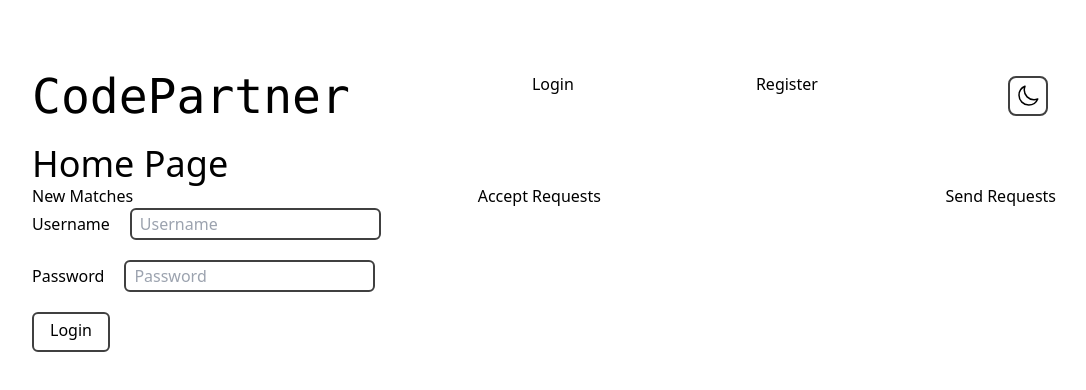
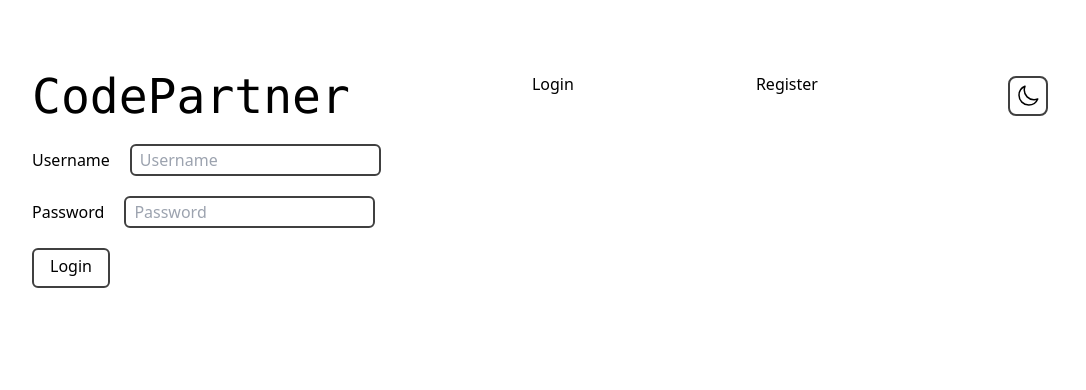
Before and after one commit to avnpl/qwerty, a React (Vite) app in the folder frontend/: page /login in a window 1280 px wide. Shown: the top 390 px of the page, without its empty margins (96-1182 px from the left). Built offline with nearby package versions, Linux system fonts and the light colour scheme.

Commit message:
🔒️ Core feature can only be accessed if logged in

```diff
--- a/frontend/src/app.tsx
+++ b/frontend/src/app.tsx
@@ -38,6 +38,7 @@ export function App() {
       </Route>
     )
   )
+
   return (
     <div className="flex justify-center">
       <div className="max-w-5xl w-full lg:py-6 py-4">
--- a/frontend/src/routes/acceptrequests.tsx
+++ b/frontend/src/routes/acceptrequests.tsx
@@ -1,3 +1,24 @@
+import { useContext } from 'react'
+import { Navigate } from 'react-router-dom'
+import { LoginContext } from '../app'
+import Error from '../components/error'
+
 export default function AcceptRequests() {
-  return <h1 className="text-4xl">Accept Requests</h1>
+  const ctx = useContext(LoginContext)
+  if (ctx === null) {
+    return <Error />
+  }
+  const { loggedIn } = ctx
+
+  return (
+    <>
+      {!loggedIn ? (
+        <Navigate to="/login" />
+      ) : (
+        <>
+          <h1>Accept Requests</h1>
+        </>
+      )}
+    </>
+  )
 }
--- a/frontend/src/routes/newmatches.tsx
+++ b/frontend/src/routes/newmatches.tsx
@@ -1,3 +1,24 @@
+import { useContext } from 'react'
+import { Navigate } from 'react-router-dom'
+import { LoginContext } from '../app'
+import Error from '../components/error'
+
 export default function NewMatches() {
-  return <h1 className="text-4xl">New Matches</h1>
+  const ctx = useContext(LoginContext)
+  if (ctx === null) {
+    return <Error />
+  }
+  const { loggedIn } = ctx
+
+  return (
+    <>
+      {!loggedIn ? (
+        <Navigate to="/login" />
+      ) : (
+        <>
+          <h1>New Matches</h1>
+        </>
+      )}
+    </>
+  )
 }
--- a/frontend/src/routes/root.tsx
+++ b/frontend/src/routes/root.tsx
@@ -1,14 +1,23 @@
+import { useContext } from 'react'
 import { Link, Outlet } from 'react-router-dom'
+import { LoginContext } from '../app'
+import Error from '../components/error'
 import Navbar from '../components/navbar'
 import '../index.css'
 
 function Root() {
+  const ctx = useContext(LoginContext)
+  if (ctx === null) {
+    return <Error />
+  }
+  const { loggedIn } = ctx
+
   return (
     <div className="flex justify-center">
       <div className="max-w-5xl w-full lg:py-6 py-4">
         <Navbar />
+        {loggedIn && (
           <>
-          <h1 className="text-4xl">Home Page</h1>
             <div className="flex flex-row justify-between">
               <ul>
                 <li>
@@ -27,6 +36,7 @@ function Root() {
               </ul>
             </div>
           </>
+        )}
         <Outlet />
       </div>
     </div>
--- a/frontend/src/routes/sendrequests.tsx
+++ b/frontend/src/routes/sendrequests.tsx
@@ -1,3 +1,24 @@
+import { useContext } from 'react'
+import { Navigate } from 'react-router-dom'
+import { LoginContext } from '../app'
+import Error from '../components/error'
+
 export default function SendRequests() {
-  return <h1 className="text-4xl">Send Requests</h1>
+  const ctx = useContext(LoginContext)
+  if (ctx === null) {
+    return <Error />
+  }
+  const { loggedIn } = ctx
+
+  return (
+    <>
+      {!loggedIn ? (
+        <Navigate to="/login" />
+      ) : (
+        <>
+          <h1>Send Requests</h1>
+        </>
+      )}
+    </>
+  )
 }
```
Lines whose indentation alone changed are shown as unchanged.
